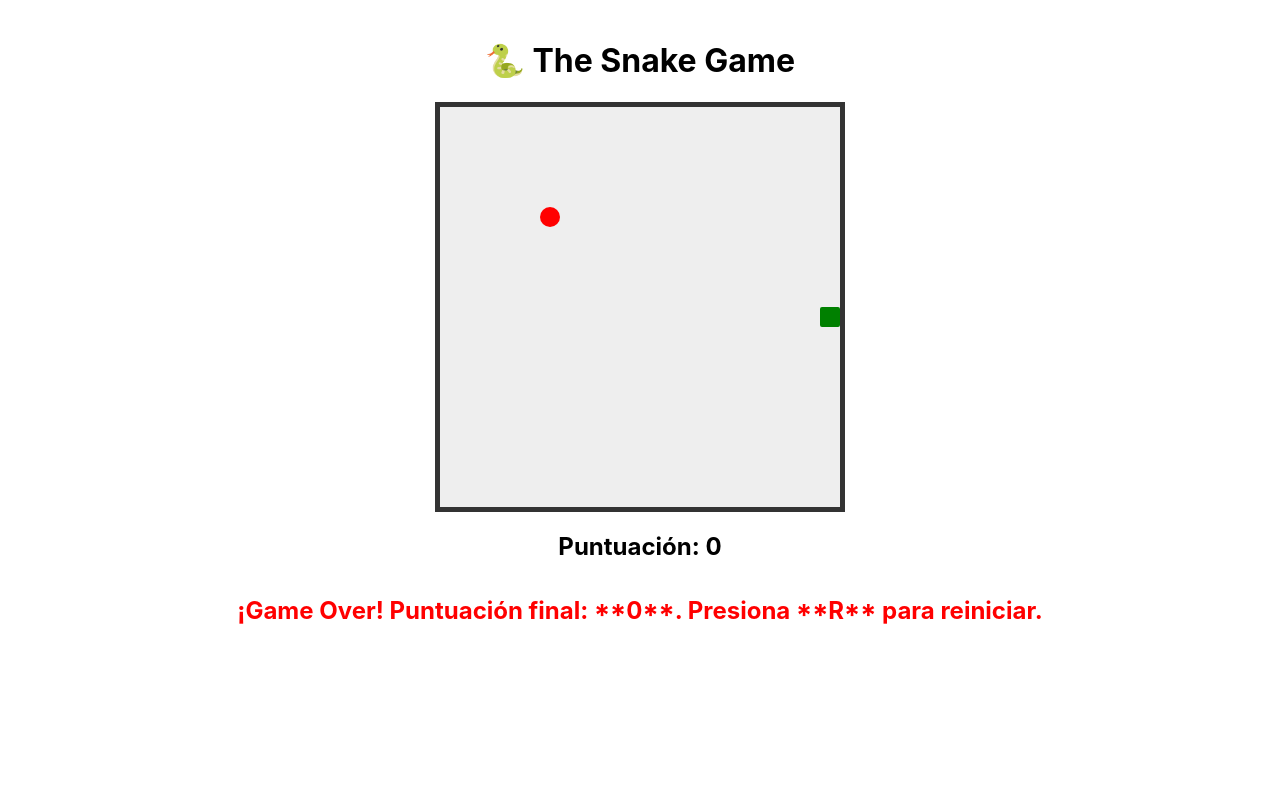
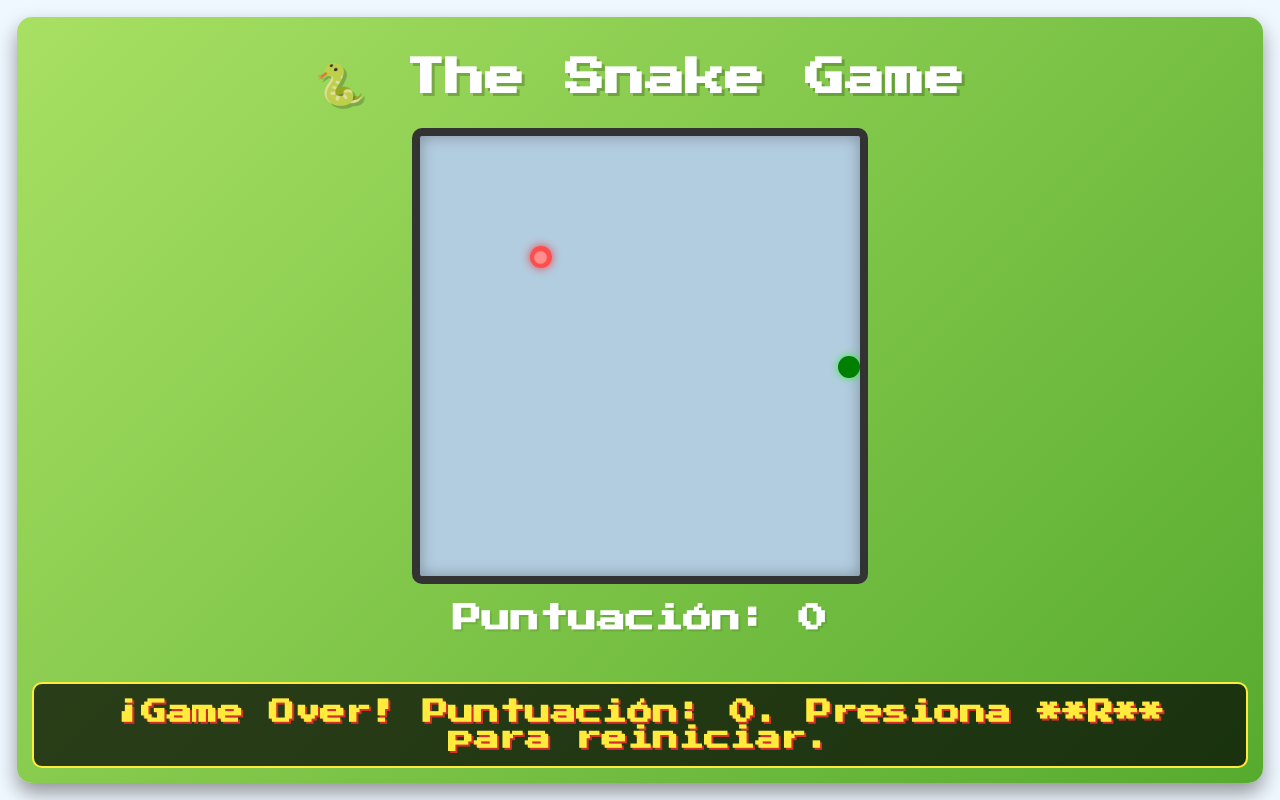
Before and after one commit to JonathanLL2811/mi-arcade-web, a React (Create React App) app: page / in a window 1280 px wide. Built offline with nearby package versions, Linux system fonts and the light colour scheme.

Commit message:
juego gusanito cmpleto

```diff
--- a/src/App.js
+++ b/src/App.js
@@ -1,11 +1,11 @@
 import React from 'react';
-// Importa el juego desde la nueva ubicación
 import SnakeGame from './games/Snake/SnakeGame';
-import './App.css';
+import './App.css'; // Mantenemos los estilos globales de App
 
 function App() {
   return (
-    <div className="App">
+    // Centra el juego en la pantalla y mantiene la fuente general
+    <div className="App" style={{ display: 'flex', justifyContent: 'center', alignItems: 'center', minHeight: '100vh', flexDirection: 'column' }}>
       <SnakeGame />
     </div>
   );
--- a/src/games/Snake/SnakeGame.css
+++ b/src/games/Snake/SnakeGame.css
@@ -1,39 +1,123 @@
+/* Importar una fuente de Google Fonts para darle más estilo */
+@import url('https://fonts.googleapis.com/css2?family=Press+Start+2P&display=swap');
+
+body {
+  margin: 0;
+  background-color: #f0f8ff;
+  font-family: 'Press Start 2P', cursive;
+  color: #333;
+}
+
 .game-container {
     display: flex;
     flex-direction: column;
     align-items: center;
-    padding: 20px;
+    padding: 15px; /* Reducido para móviles */
+    background: linear-gradient(135deg, #a8e063, #56ab2f);
+    border-radius: 15px;
+    box-shadow: 0 10px 20px rgba(0, 0, 0, 0.4);
+    margin: 10px auto; /* Reducido para móviles */
+    max-width: 95%; /* Se ajusta a la pantalla */
+}
+
+h1 {
+    font-size: 2.5rem;
+    color: #fff;
+    text-shadow: 3px 3px 0 rgba(0,0,0,0.2);
+    margin-bottom: 20px;
+}
+
+h2 {
+    font-size: 1.8rem;
+    color: #fff;
+    margin-top: 20px;
+    text-shadow: 2px 2px 0 rgba(0,0,0,0.1);
 }
 
 .board {
     display: grid;
-    /* Para un tablero de 20x20 con celdas de 20px, el tamaño total es 400px */
-    width: 400px;
-    height: 400px;
-    border: 5px solid #333;
-    background-color: #eee;
+
+    /* ⚠️ CLAVE RESPONSIVA: Usa el 95% del ancho de la vista */
+    width: 95vw;
+    height: 95vw;
+
+    /* Limita el tamaño para pantallas grandes (escritorio) */
+    max-width: 440px;
+    max-height: 440px;
+
+    border: 8px solid #333;
+    border-radius: 10px;
+    background-color: #b3cde0;
+    box-shadow: inset 0 0 15px rgba(0, 0, 0, 0.3);
+    overflow: hidden;
 }
 
-.cell {
-    /* Por defecto, sin estilos */
-    min-width: 0;
-    min-height: 0;
+
+
+.snake-body {
+    background-color: #00b300;
+    border-radius: 4px;
+    box-shadow: inset 0 0 5px rgba(0, 0, 0, 0.3);
 }
 
-.snake {
-    background-color: #008000; /* Verde */
-    border-radius: 2px;
+.snake-head {
+    background-color: #007f00;
+    border-radius: 50%;
+    box-shadow: 0 0 8px rgba(0, 255, 0, 0.7);
 }
 
 .food {
-    background-color: #ff0000; /* Rojo */
-    border-radius: 50%; /* Bolita */
+    background-color: #ff4d4d;
+    border-radius: 50%;
+    box-shadow: 0 0 10px rgba(255, 0, 0, 0.7);
+    display: flex;
+    justify-content: center;
+    align-items: center;
 }
 
+.food-inner {
+    width: 60%;
+    height: 60%;
+    background-color: #ff9999;
+    border-radius: 50%;
+    animation: pulse 1.5s infinite alternate;
+}
+
+@keyframes pulse {
+    from {
+        transform: scale(0.8);
+        opacity: 0.7;
+    }
+    to {
+        transform: scale(1.1);
+        opacity: 1;
+    }
+}
+
+
 .game-over {
-    margin-top: 15px;
-    font-size: 1.5rem;
-    color: red;
+    margin-top: 25px;
+    font-size: 1.6rem;
+    color: #ffeb3b;
     font-weight: bold;
     text-align: center;
+    text-shadow: 2px 2px 0 #d32f2f;
+    background-color: rgba(0, 0, 0, 0.7);
+    padding: 15px 25px;
+    border-radius: 10px;
+    border: 2px solid #ffeb3b;
 }
+
+/* ⚠️ MEDIA QUERY PARA PANTALLAS PEQUEÑAS */
+@media (max-width: 500px) {
+    h1 {
+        font-size: 1.5rem;
+    }
+    h2 {
+        font-size: 1.2rem;
+    }
+    .game-over {
+        font-size: 1.2rem;
+        padding: 10px 15px;
+    }
+}
--- a/src/games/Snake/SnakeGame.js
+++ b/src/games/Snake/SnakeGame.js
@@ -2,30 +2,28 @@ import React, { useState, useEffect, useCallback } from 'react';
 import './SnakeGame.css';
 
 // --- Configuraciones del Juego ---
-const BOARD_SIZE = 20; // 20x20 celdas
-const INITIAL_SPEED = 200; // 200 ms (milisegundos)
+const BOARD_SIZE = 20;
+const INITIAL_SPEED = 200;
 
 // --- Posiciones y Dirección ---
 const INITIAL_SNAKE = [[10, 10]];
 const INITIAL_FOOD = [5, 5];
 
 const DIRECTIONS = {
-  UP: [0, -1],    // Cambia Y a -1 (sube)
-  DOWN: [0, 1],   // Cambia Y a +1 (baja)
-  LEFT: [-1, 0],  // Cambia X a -1 (izquierda)
-  RIGHT: [1, 0],  // Cambia X a +1 (derecha)
+  UP: [0, -1],
+  DOWN: [0, 1],
+  LEFT: [-1, 0],
+  RIGHT: [1, 0],
 };
 
 // --- Función para generar comida aleatoria ---
 const generateRandomFood = (currentSnake) => {
   let newFood;
   do {
-    // Genera coordenadas aleatorias dentro del tablero
     newFood = [
       Math.floor(Math.random() * BOARD_SIZE),
       Math.floor(Math.random() * BOARD_SIZE)
     ];
-    // Asegura que la comida no aparezca sobre el gusano
   } while (currentSnake.some(([sx, sy]) => sx === newFood[0] && sy === newFood[1]));
   return newFood;
 };
@@ -37,75 +35,60 @@ function SnakeGame() {
   const [direction, setDirection] = useState(DIRECTIONS.RIGHT);
   const [isGameOver, setIsGameOver] = useState(false);
   const [score, setScore] = useState(0);
-  const [speed, setSpeed] = useState(INITIAL_SPEED); // Usaremos esto para acelerar
+  const [speed, setSpeed] = useState(INITIAL_SPEED);
 
-  // ----------------------------------------------------
-  // 1. FUNCIÓN PRINCIPAL DE MOVIMIENTO Y LÓGICA DE JUEGO
-  // ----------------------------------------------------
+  // Lógica de Movimiento (se mantiene igual)
   const moveSnake = useCallback(() => {
     if (isGameOver) return;
 
-    // Crea la nueva cabeza del gusano
     const head = snake[0];
     const newHead = [head[0] + direction[0], head[1] + direction[1]];
 
-    // Lógica de FIN DE JUEGO (Colisión con Paredes)
+    // Colisión con Paredes y con el cuerpo
     if (
-      newHead[0] < 0 ||
-      newHead[0] >= BOARD_SIZE ||
-      newHead[1] < 0 ||
-      newHead[1] >= BOARD_SIZE
+      newHead[0] < 0 || newHead[0] >= BOARD_SIZE ||
+      newHead[1] < 0 || newHead[1] >= BOARD_SIZE ||
+      snake.some(([sx, sy], index) => index > 0 && sx === newHead[0] && sy === newHead[1])
     ) {
       setIsGameOver(true);
       return;
     }
 
-    // Lógica de FIN DE JUEGO (Colisión consigo mismo)
-    if (snake.some(([sx, sy], index) => index > 0 && sx === newHead[0] && sy === newHead[1])) {
-      setIsGameOver(true);
-      return;
-    }
-
-    // Crea el nuevo cuerpo del gusano
     const newSnake = [newHead, ...snake];
 
-    // Lógica de COMER COMIDA
+    // Comer Comida
     if (newHead[0] === food[0] && newHead[1] === food[1]) {
-      // No cortamos la cola (el gusano crece)
       setScore(s => s + 1);
       setFood(generateRandomFood(newSnake));
-      // Opcional: Acelerar el juego un poco
       setSpeed(s => Math.max(50, s - 5));
     } else {
-      // El gusano se mueve: cortamos la cola
-      newSnake.pop();
+      newSnake.pop(); // Mover
     }
 
     setSnake(newSnake);
   }, [snake, direction, food, isGameOver]);
 
 
-  // ----------------------------------------------------
-  // 2. GAME LOOP (Bucle del Juego)
-  // ----------------------------------------------------
+  // GAME LOOP (se mantiene igual)
   useEffect(() => {
-    // Si el juego ha terminado, detenemos el intervalo
     if (isGameOver) return;
-
-    // Usamos setTimeout recursivo para un control más fino que setInterval
     const timerId = setTimeout(moveSnake, speed);
-
-    // Función de limpieza de useEffect (detiene el timer si el componente se desmonta o re-renderiza)
     return () => clearTimeout(timerId);
   }, [moveSnake, isGameOver, speed]);
 
 
   // ----------------------------------------------------
-  // 3. MANEJO DE TECLADO
+  // MANEJO DE TECLADO (CON PREVENCIÓN DE SCROLL)
   // ----------------------------------------------------
   useEffect(() => {
     const handleKeyDown = (event) => {
-      // Evita movimientos inversos (ej: no puedes ir arriba si estás bajando)
+      const arrowKeys = ['ArrowUp', 'ArrowDown', 'ArrowLeft', 'ArrowRight'];
+
+      // Bloquea el comportamiento predeterminado (scroll) de las flechas
+      if (arrowKeys.includes(event.key)) {
+          event.preventDefault();
+      }
+
       const [dx, dy] = direction;
 
       switch (event.key) {
@@ -121,7 +104,7 @@ function SnakeGame() {
         case 'ArrowRight':
           if (dx === 0) setDirection(DIRECTIONS.RIGHT);
           break;
-        case 'r': // Reiniciar el juego
+        case 'r':
         case 'R':
           if (isGameOver) resetGame();
           break;
@@ -130,18 +113,13 @@ function SnakeGame() {
       }
     };
 
-    // Adjuntamos el listener al documento
     document.addEventListener('keydown', handleKeyDown);
-
-    // Limpieza: quitamos el listener cuando el componente se desmonte
     return () => {
       document.removeEventListener('keydown', handleKeyDown);
     };
-  }, [direction, isGameOver]); // Depende de la dirección actual para evitar movimientos inversos
+  }, [direction, isGameOver]);
 
-  // ----------------------------------------------------
-  // 4. FUNCIÓN PARA REINICIAR
-  // ----------------------------------------------------
+  // Función de reinicio (se mantiene igual)
   const resetGame = () => {
     setSnake(INITIAL_SNAKE);
     setFood(generateRandomFood(INITIAL_SNAKE));
@@ -152,27 +130,30 @@ function SnakeGame() {
   };
 
 
-  // ----------------------------------------------------
-  // 5. RENDERIZADO DEL TABLERO
-  // ----------------------------------------------------
+  // Renderizado del Tablero (se mantiene igual)
   const renderBoard = () => {
     let cells = [];
     for (let y = 0; y < BOARD_SIZE; y++) {
       for (let x = 0; x < BOARD_SIZE; x++) {
         let className = 'cell';
+        let content = null;
 
-        // Es el gusano?
         const isSnake = snake.some(([sx, sy]) => sx === x && sy === y);
+        const isHead = snake[0][0] === x && snake[0][1] === y;
+
         if (isSnake) {
-          className += ' snake';
+          className += ' snake-body';
+          if (isHead) {
+            className += ' snake-head';
+          }
         }
 
-        // Es la comida?
         if (food[0] === x && food[1] === y) {
           className += ' food';
+          content = <div className="food-inner"></div>;
         }
 
-        cells.push(<div key={`${x}-${y}`} className={className}></div>);
+        cells.push(<div key={`${x}-${y}`} className={className}>{content}</div>);
       }
     }
     return cells;
@@ -183,7 +164,6 @@ function SnakeGame() {
       <h1>🐍 The Snake Game</h1>
       <div
         className="board"
-        // Usamos Grid CSS para dibujar el tablero
         style={{
           gridTemplateColumns: `repeat(${BOARD_SIZE}, 1fr)`,
           gridTemplateRows: `repeat(${BOARD_SIZE}, 1fr)`
@@ -194,7 +174,7 @@ function SnakeGame() {
       <h2>Puntuación: {score}</h2>
       {isGameOver && (
         <div className="game-over">
-          ¡Game Over! Puntuación final: **{score}**. Presiona **R** para reiniciar.
+          ¡Game Over! Puntuación: {score}. Presiona **R** para reiniciar.
         </div>
       )}
     </div>
```
